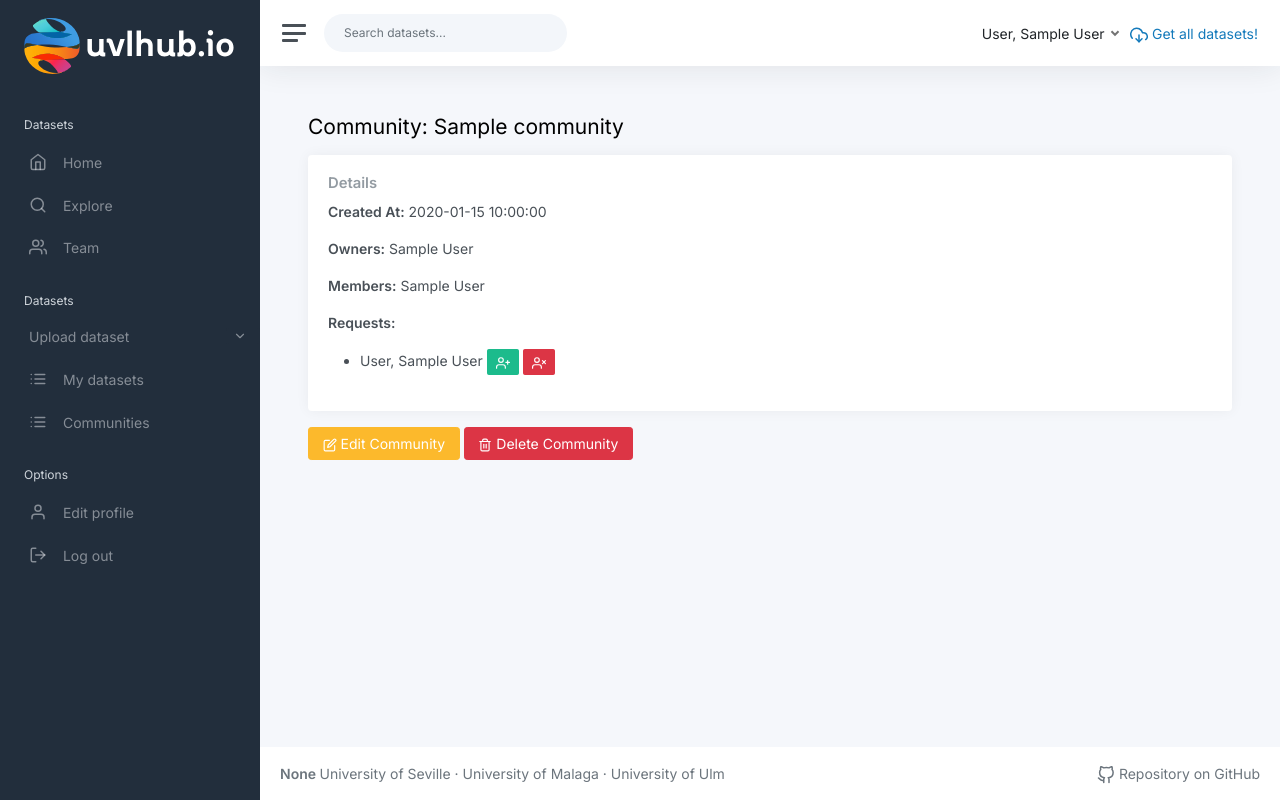
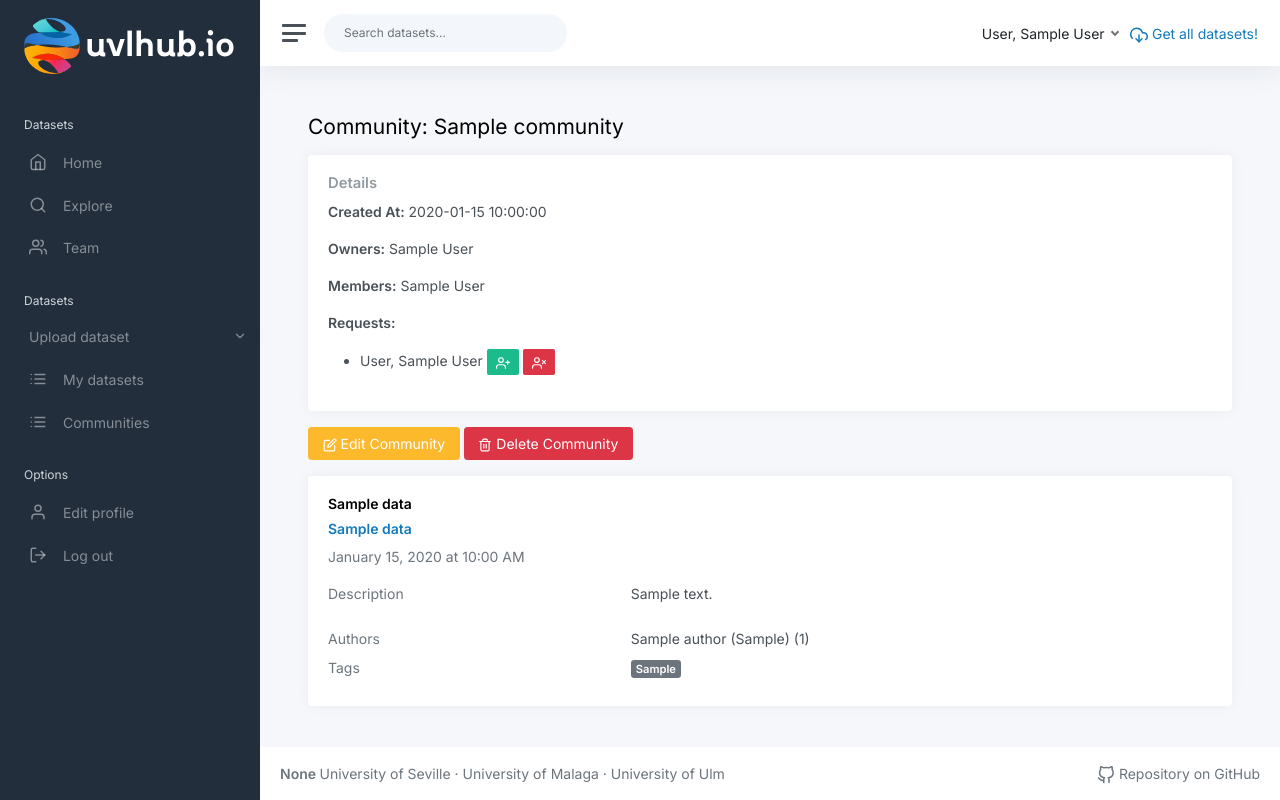
Before and after one commit to EGC-Porra-23-24/porra-hub, a Flask app: page /community/1 in a window 1280 px wide. Run offline with Flask 3, Linux system fonts and the light colour scheme; a user stored in the database is signed in; tables that the repository leaves empty hold one stand-in row (values such as "Sample post"); parts of the project's set-up code (start-up, migrations or seed data) failed here and were passed over; some libraries are stand-ins or nearby versions.

Commit message:
feat(dataset): Añadido listado de dataset asociados en descripción de comunidad

```diff
--- a/app/modules/dataset/repositories.py
+++ b/app/modules/dataset/repositories.py
@@ -120,6 +120,9 @@ class DataSetRepository(BaseRepository):
     def get_all(self) -> list[DataSet]:
         return self.model.query.all()
 
+    def get_all_by_community(community_id):
+        return DataSet.query.filter_by(community_id=community_id)
+
 
 class DOIMappingRepository(BaseRepository):
     def __init__(self):
--- a/app/modules/dataset/routes.py
+++ b/app/modules/dataset/routes.py
@@ -576,6 +576,9 @@ def view_community(community_id):
     owners = [owner.profile.name for owner in community.owners.all()]
     members = [member.profile.name for member in community.members.all()]
     requests = community.requests.all()
+    datasets = DataSetService.get_all_by_community(community_id=community_id)
+
+    print(datasets[0].created_at)
 
     return render_template('community/view_community.html',
                            community=community,
@@ -583,6 +586,7 @@ def view_community(community_id):
                            owners=owners,
                            members=members,
                            requests=requests,
+                           datasets=datasets,
                            is_owner=CommunityService.is_owner,
                            is_member=CommunityService.is_member,
                            is_request=CommunityService.is_request)
--- a/app/modules/dataset/services.py
+++ b/app/modules/dataset/services.py
@@ -95,6 +95,9 @@ class DataSetService(BaseService):
 
     def get_all(self) -> list[DataSet]:
         return self.repository.get_all()
+
+    def get_all_by_community(community_id):
+        return DataSetRepository.get_all_by_community(community_id=community_id)
 
     def create_from_form(self, form, current_user) -> DataSet:
         main_author = {
--- a/app/modules/dataset/templates/community/view_community.html
+++ b/app/modules/dataset/templates/community/view_community.html
@@ -87,6 +87,74 @@
             </button>
         </form>
     {% endif %}
+
+    {% if datasets %}
+        <div class="mt-3">
+            {% for dataset in datasets %}
+            <div class="card mb-3">
+                <div class="card-body">
+                    <div class="d-flex align-items-center justify-content-between">
+                        <h5><b>{{ dataset.ds_meta_data.title }}</b></h5>
+                    </div>
+                    <div>
+                        {% if dataset.ds_meta_data.dataset_doi %}
+                            <h5><b><a href="{{ dataset.get_uvlhub_doi() }}">{{ dataset.ds_meta_data.title }}</a></b></h5>
+                        {% else %}
+                            <h5><b><a href="{{ url_for('dataset.get_unsynchronized_dataset', dataset_id=dataset.id) }}">{{ dataset.ds_meta_data.title }}</a></b></h5>
+                        {% endif %}
+                    </div>
+                    <p class="text-secondary">{{ dataset.created_at.strftime('%B %d, %Y at %I:%M %p') }}</p>
+
+                    <div class="row mb-4">
+                        <div class="col-md-4 col-12">
+                            <span class="text-secondary">
+                                Description
+                            </span>
+                        </div>
+                        <div class="col-md-8 col-12">
+                            <p class="card-text">{{ dataset.ds_meta_data.description }}</p>
+                        </div>
+                    </div>
+
+                    <div class="row mb-2">
+                        <div class="col-md-4 col-12">
+                            <span class="text-secondary">
+                                Authors
+                            </span>
+                        </div>
+                        <div class="col-md-8 col-12">
+                            {% for author in dataset.ds_meta_data.authors %}
+                                <p class="p-0 m-0">
+                                    {{ author.name }}
+                                    {% if author.affiliation %}
+                                        ({{ author.affiliation }})
+                                    {% endif %}
+                                    {% if author.orcid %}
+                                        ({{ author.orcid }})
+                                    {% endif %}
+                                </p>
+                            {% endfor %}
+                        </div>
+                    </div>
+
+                    <div class="row mb-2">
+                        <div class="col-md-4 col-12">
+                            <span class="text-secondary">
+                                Tags
+                            </span>
+                        </div>
+                        <div class="col-md-8 col-12">
+                            {% for tag in dataset.ds_meta_data.tags.split(',') %}
+                                <span class="badge bg-secondary">{{ tag.strip() }}</span>
+                            {% endfor %}
+                        </div>
+                    </div>
+                </div>
+            </div>
+            {% endfor %}
+        </div>
+    {% endif %}
+
 </div>
 
 {% endblock %}
```
